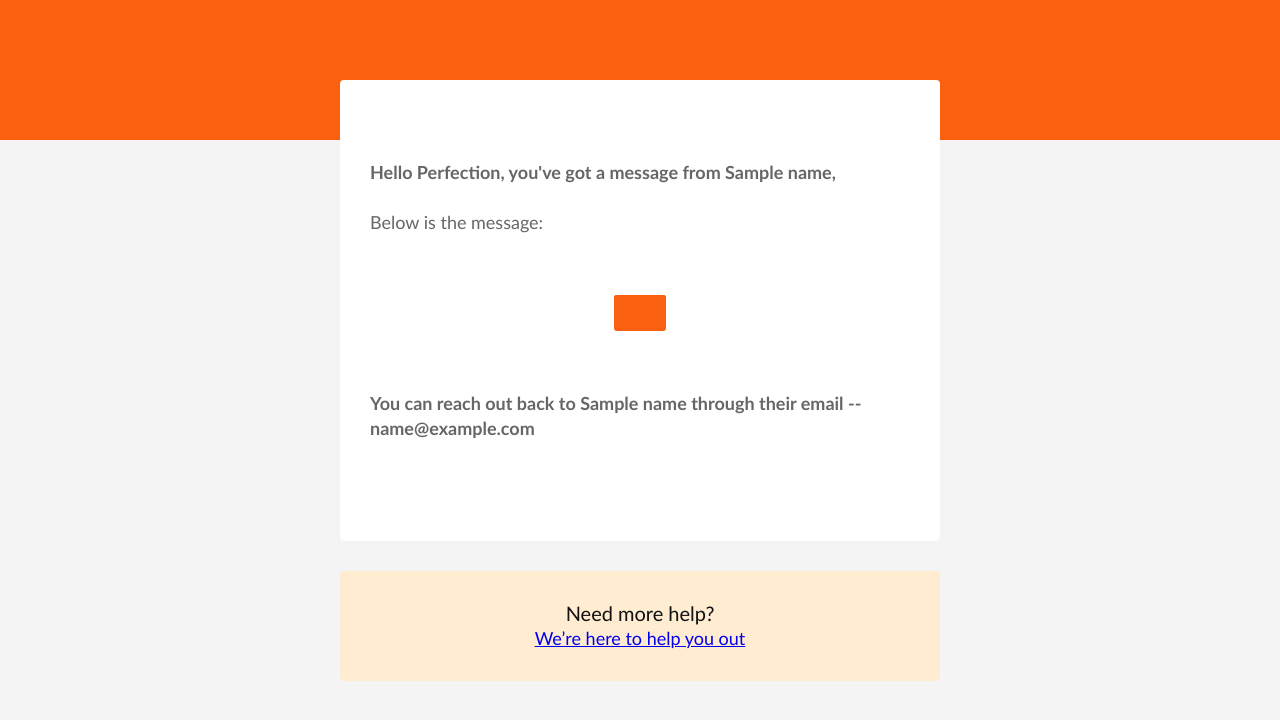
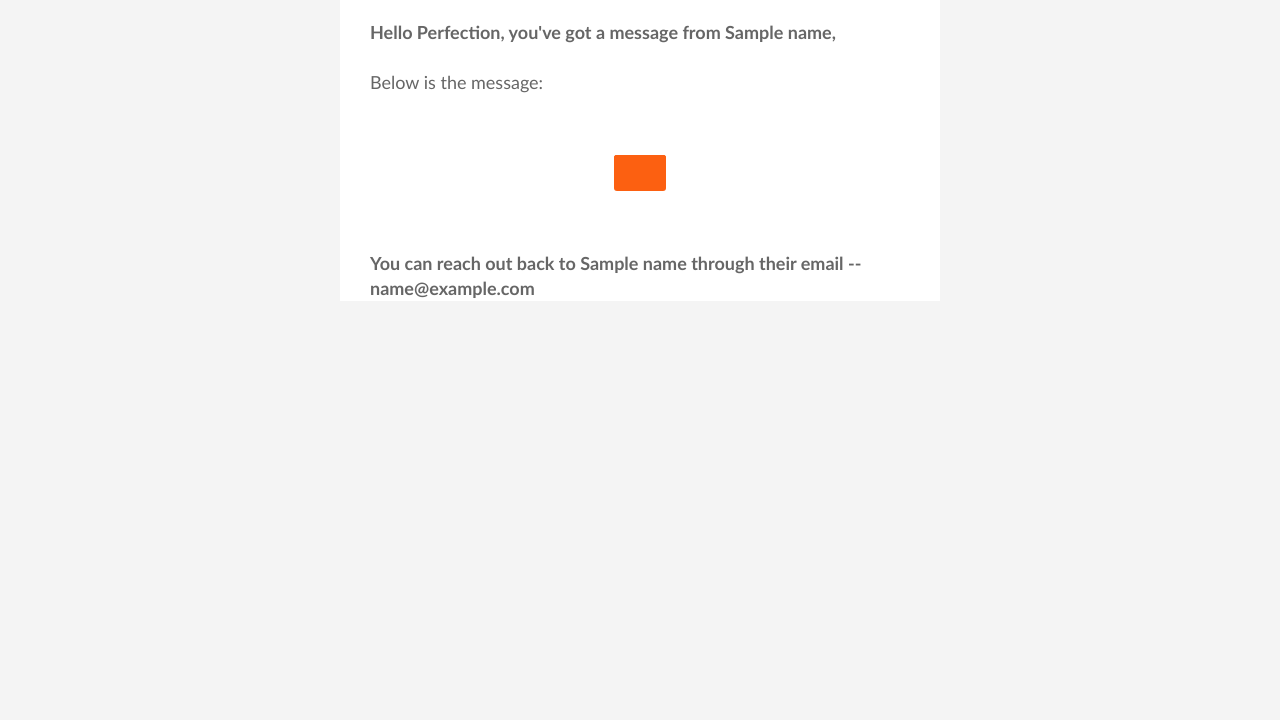
Before and after one commit to opensaucerer/samperfect-server, a Flask app: template templates/reset_password.html in a window 1280 px wide. Shown: the top 720 px of the page. Run offline with Flask 2, Linux system fonts and the light colour scheme; the template is opened without the code that fills it: most values are stand-ins (such as "Sample title", 1, 10 or a date in 2020).

Commit message:
modified the html file

```diff
--- a/templates/reset_password.html
+++ b/templates/reset_password.html
@@ -115,79 +115,9 @@
       padding: 0 !important;
     "
   >
-    <!-- HIDDEN PREHEADER TEXT -->
-    <div
-      style="
-        display: none;
-        font-size: 1px;
-        color: #fc6011;
-        line-height: 1px;
-        font-family: 'Lato', Helvetica, Arial, sans-serif;
-        max-height: 0px;
-        max-width: 0px;
-        opacity: 0;
-        overflow: hidden;
-      "
-    >
-      Hello Perfection, you've got a message from {{ name }},
-    </div>
     <table border="0" cellpadding="0" cellspacing="0" width="100%">
       <!-- LOGO -->
-      <tr>
-        <td bgcolor="#FC6011" align="center">
-          <table
-            border="0"
-            cellpadding="0"
-            cellspacing="0"
-            width="100%"
-            style="max-width: 600px"
-          >
-            <tr>
-              <td
-                align="center"
-                valign="top"
-                style="padding: 40px 10px 40px 10px"
-              ></td>
-            </tr>
-          </table>
-        </td>
-      </tr>
-      <tr>
-        <td bgcolor="#FC6011" align="center" style="padding: 0px 10px 0px 10px">
-          <table
-            border="0"
-            cellpadding="0"
-            cellspacing="0"
-            width="100%"
-            style="max-width: 600px"
-          >
-            <tr>
-              <td
-                bgcolor="#ffffff"
-                align="center"
-                valign="top"
-                style="
-                  padding: 40px 20px 20px 20px;
-                  border-radius: 4px 4px 0px 0px;
-                  color: #111111;
-                  font-family: 'Lato', Helvetica, Arial, sans-serif;
-                  font-size: 48px;
-                  font-weight: 400;
-                  letter-spacing: 4px;
-                  line-height: 48px;
-                "
-              >
-                <!-- <img
-                  src="https://travellang.herokuapp.com/static/img/email_logo.png"
-                  width="125"
-                  height="120"
-                  style="display: block; border: 0px"
-                /> -->
-              </td>
-            </tr>
-          </table>
-        </td>
-      </tr>
+
       <tr>
         <td bgcolor="#f4f4f4" align="center" style="padding: 0px 10px 0px 10px">
           <table
@@ -280,127 +210,6 @@
                 </p>
               </td>
             </tr>
-            <!-- COPY -->
-            <tr>
-              <td
-                bgcolor="#ffffff"
-                align="left"
-                style="
-                  padding: 20px 30px 20px 30px;
-                  color: #666666;
-                  font-family: 'Lato', Helvetica, Arial, sans-serif;
-                  font-size: 18px;
-                  font-weight: 400;
-                  line-height: 25px;
-                "
-              ></td>
-            </tr>
-            <tr>
-              <td
-                bgcolor="#ffffff"
-                align="left"
-                style="
-                  padding: 0px 30px 20px 30px;
-                  color: #666666;
-                  font-family: 'Lato', Helvetica, Arial, sans-serif;
-                  font-size: 18px;
-                  font-weight: 400;
-                  line-height: 25px;
-                "
-              >
-                <p style="margin: 0; color: #fc6011"></p>
-              </td>
-            </tr>
-            <tr>
-              <td
-                bgcolor="#ffffff"
-                align="left"
-                style="
-                  padding: 0px 30px 40px 30px;
-                  border-radius: 0px 0px 4px 4px;
-                  color: #666666;
-                  font-family: 'Lato', Helvetica, Arial, sans-serif;
-                  font-size: 18px;
-                  font-weight: 400;
-                  line-height: 25px;
-                "
-              >
-                <p style="margin: 0"></p>
-              </td>
-            </tr>
-          </table>
-        </td>
-      </tr>
-      <tr>
-        <td
-          bgcolor="#f4f4f4"
-          align="center"
-          style="padding: 30px 10px 0px 10px"
-        >
-          <table
-            border="0"
-            cellpadding="0"
-            cellspacing="0"
-            width="100%"
-            style="max-width: 600px"
-          >
-            <tr>
-              <td
-                bgcolor="#FFECD1"
-                align="center"
-                style="
-                  padding: 30px 30px 30px 30px;
-                  border-radius: 4px 4px 4px 4px;
-                  color: #666666;
-                  font-family: 'Lato', Helvetica, Arial, sans-serif;
-                  font-size: 18px;
-                  font-weight: 400;
-                  line-height: 25px;
-                "
-              >
-                <h2
-                  style="
-                    font-size: 20px;
-                    font-weight: 400;
-                    color: #111111;
-                    margin: 0;
-                  "
-                >
-                  Need more help?
-                </h2>
-                <p style="margin: 0; color: #ffa73b">
-                  <a href="https://samperfect.netlify.app"
-                    >We&rsquo;re here to help you out</a
-                  >
-                </p>
-              </td>
-            </tr>
-          </table>
-        </td>
-      </tr>
-      <tr>
-        <td bgcolor="#f4f4f4" align="center" style="padding: 0px 10px 0px 10px">
-          <table
-            border="0"
-            cellpadding="0"
-            cellspacing="0"
-            width="100%"
-            style="max-width: 600px"
-          >
-            <tr>
-              <td
-                bgcolor="#f4f4f4"
-                align="left"
-                style="
-                  padding: 0px 30px 30px 30px;
-                  color: #666666;
-                  font-family: 'Lato', Helvetica, Arial, sans-serif;
-                  font-size: 14px;
-                  font-weight: 400;
-                  line-height: 18px;
-                "
-              ></td>
-            </tr>
           </table>
         </td>
       </tr>
```
